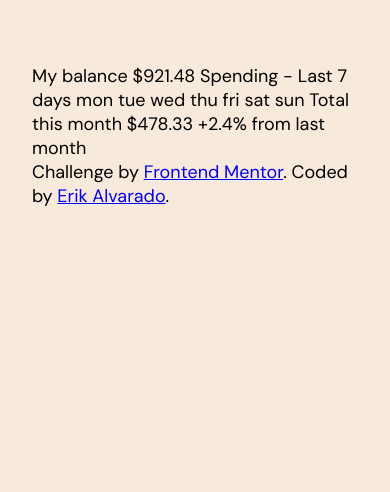
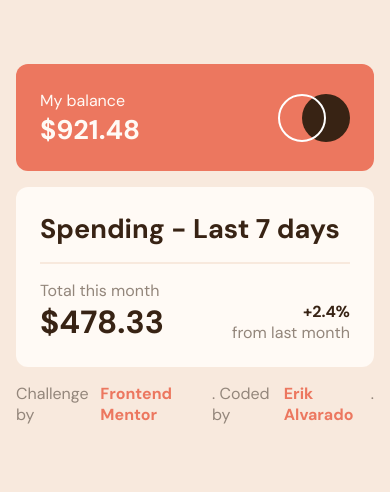
Before and after one commit to Erik-Alvarado/Expense-Challenge, a plain HTML site: page index.html in a window 390 px wide. Drawn offline with Linux system fonts and the light colour scheme.

Commit message:
worked on mobile centric style, moving onto how to create code from js in order to use json

```diff
--- a/index.html
+++ b/index.html
@@ -22,14 +22,36 @@
     <title>Frontend Mentor | Expenses chart component</title>
   </head>
   <body>
-    My balance $921.48 Spending - Last 7 days mon tue wed thu fri sat sun Total
-    this month $478.33 +2.4% from last month
+    <header>
+      <div class="balance-contain">
+        <span>My balance</span>
+        <h2>$921.48</h2>
+      </div>
+      <span class="balance-icon"></span>
+    </header>
 
-    <div class="attribution">
+    <main>
+      <h2>Spending - Last 7 days</h2>
+      <div class="expense-data"></div>
+      <span class="divider"></span>
+      <div class="total">
+        <span class="total-data">
+          Total this month
+          <h1 id="total-amount">$478.33</h1>
+        </span>
+        <span class="last-update">
+          <h4 class="total-percent">+2.4%</h4>
+          from last month
+        </span>
+      </div>
+    </main>
+
+    <footer>
       Challenge by
-      <a href="https://www.frontendmentor.io?ref=challenge" target="_blank"
-        >Frontend Mentor</a
+      <a href="https://www.frontendmentor.io?ref=challenge" target="_blank">
+        Frontend Mentor</a
       >. Coded by <a href="https://www.erik-alvarado.com">Erik Alvarado</a>.
-    </div>
+    </footer>
+    <script src="/js/script.js"></script>
   </body>
 </html>
--- /dev/null
+++ b/js/script.js
@@ -0,0 +1,32 @@
+// const dataTags = document.querySelectorAll(".data");
+// const days = document.querySelectorAll(".date");
+// const dataTotal = document.querySelector("#total-amount");
+const expenseChart = document.querySelector(".expense-data");
+
+fetch('data.json')
+    .then(response => response.json())
+    .then(parsed => drawChart(parsed))
+    .catch(err => console.log('failed to load data: ', err))
+// Functions
+function drawChart {
+
+}
+
+
+
+// function dayFill() {
+//   fetch("data.json")
+//     .then((response) => response.json())
+//     .then((data) => {
+//       days.forEach((e, i) => {
+//         days[i].innerHTML = data[i].day;
+//       });
+//     });
+// }
+// dayFill();
+// const updateChartHeights = (date) => {
+//   span.querySelectorAll("span").forEach((span) => {
+//     span.style.height = span.dataset.height + "%";
+//     console.log(span);
+//   });
+// };
--- a/scss/_footer.scss
+++ b/scss/_footer.scss
@@ -0,0 +1,12 @@
+footer {
+  font-size: 1rem;
+  display: flex;
+  justify-content: center;
+  a {
+    margin-left: 0.25rem;
+    font-weight: 700;
+    text-decoration: none;
+    cursor: pointer;
+    color: $softRed;
+  }
+}
--- a/scss/_globals.scss
+++ b/scss/_globals.scss
@@ -10,14 +10,17 @@ h3,
 h4,
 h5 {
   font-weight: 700;
+  color: $darkBrown;
 }
 
 body {
   font-weight: 400;
   font-size: 18px;
-  padding: 4rem 2rem;
+  padding: 4rem 1rem;
   display: grid;
+  gap: 1rem;
   grid-template-columns: repeat(1, 1fr);
   margin: auto;
+  color: $medBrown;
   background: $cream;
 }
--- a/scss/_header.scss
+++ b/scss/_header.scss
@@ -0,0 +1,25 @@
+header {
+  color: $veryPaleOrange;
+  background-color: $softRed;
+  padding: 1.5rem;
+  border-radius: 0.75rem;
+  display: flex;
+  justify-content: space-between;
+  align-items: center;
+  .balance-contain {
+    h2 {
+      color: $veryPaleOrange;
+    }
+    span {
+      font-size: 1rem;
+    }
+  }
+  .balance-icon {
+    height: 3rem;
+    width: 4.5rem;
+    background-image: url("/images/logo.svg");
+    background-size: contain;
+    background-repeat: no-repeat;
+    background-position: center;
+  }
+}
--- a/scss/_main.scss
+++ b/scss/_main.scss
@@ -0,0 +1,38 @@
+main {
+  background-color: $veryPaleOrange;
+  padding: 1.5rem;
+  border-radius: 0.75rem;
+  display: grid;
+  grid-template-columns: repeat(1, 1fr);
+  .expense-data {
+    display: grid;
+    gap: 0.75rem;
+    grid-template-columns: repeat(7, 1fr);
+    .day-data {
+      display: flex;
+      flex-direction: column;
+      align-items: center;
+      .data {
+        width: 100%;
+        border-radius: 0.25rem;
+
+        background: $softRed;
+      }
+    }
+  }
+  .divider {
+    width: 100%;
+    height: 2px;
+    background: $cream;
+    margin: 1rem 0;
+  }
+  .total {
+    display: flex;
+    justify-content: space-between;
+    align-items: flex-end;
+    font-size: 1rem;
+    .last-update {
+      text-align: end;
+    }
+  }
+}
```
Also changed, not shown: dist/styles.css, 1 other file.
